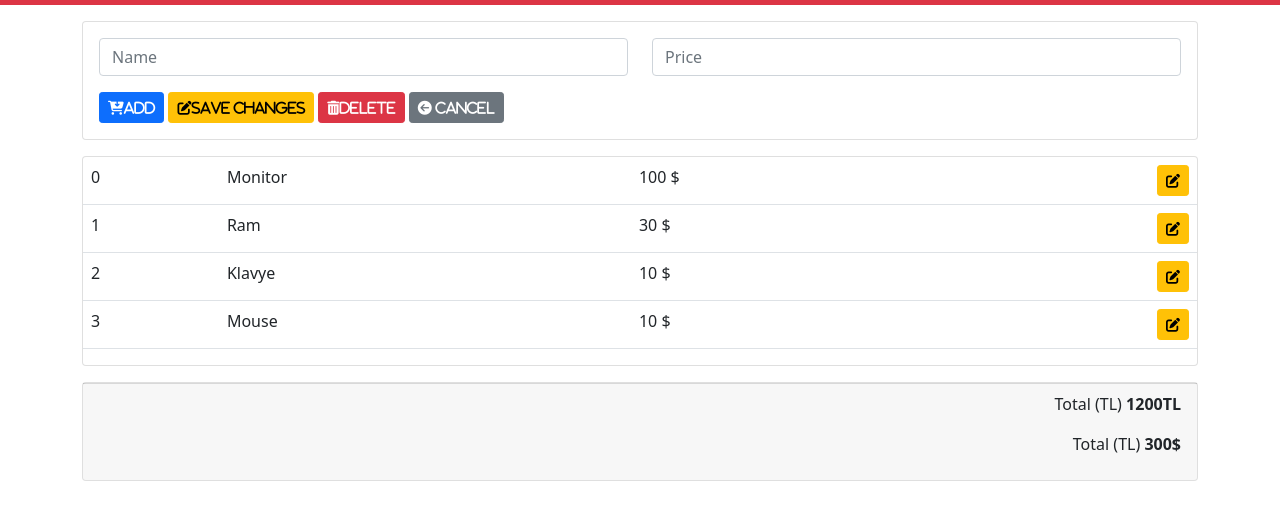
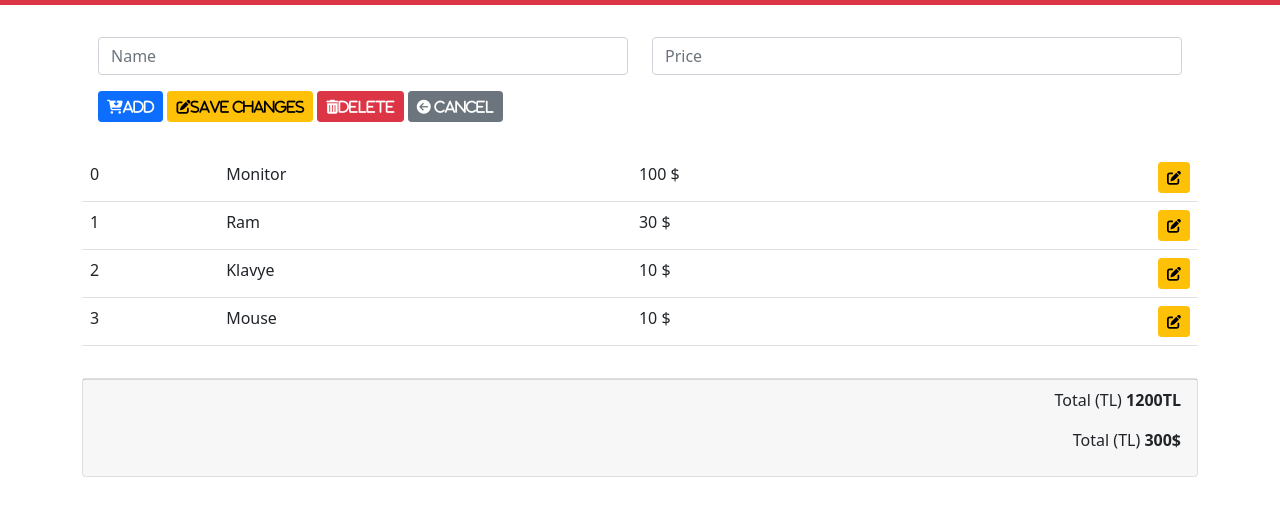
Before and after one commit to yurkenn/js-notes, a plain HTML site: page 20-oem calculator/index.html in a window 1280 px wide. Shown: the part 51-570 px from the top of the page. Drawn offline with nearby package versions, Linux system fonts and the light colour scheme.

```diff
--- a/20-oem calculator/index.html
+++ b/20-oem calculator/index.html
@@ -23,7 +23,7 @@
 <!-- navbar end -->
 
 <div class="container mt-3">
-    <div class="card">
+    <div class="card-group">
         <div class="card-body">
             <form>
                 <div class="row">
@@ -52,7 +52,7 @@
             </form>
         </div>
     </div>
-    <div class="card mt-3">
+    <div class="card-group mt-3">
         <table class="table">
             <tbody id="item-list">
             </tbody>
```
